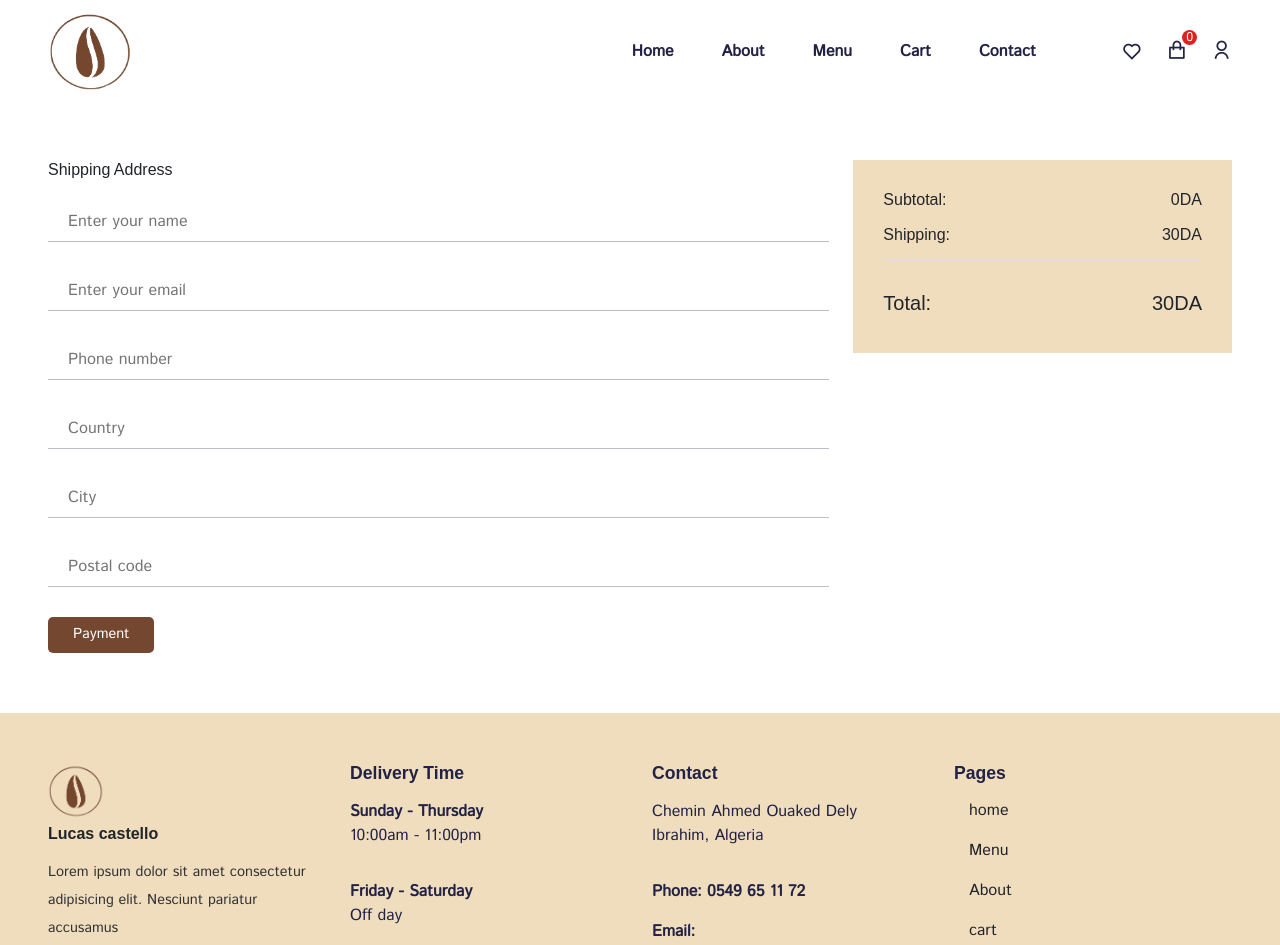
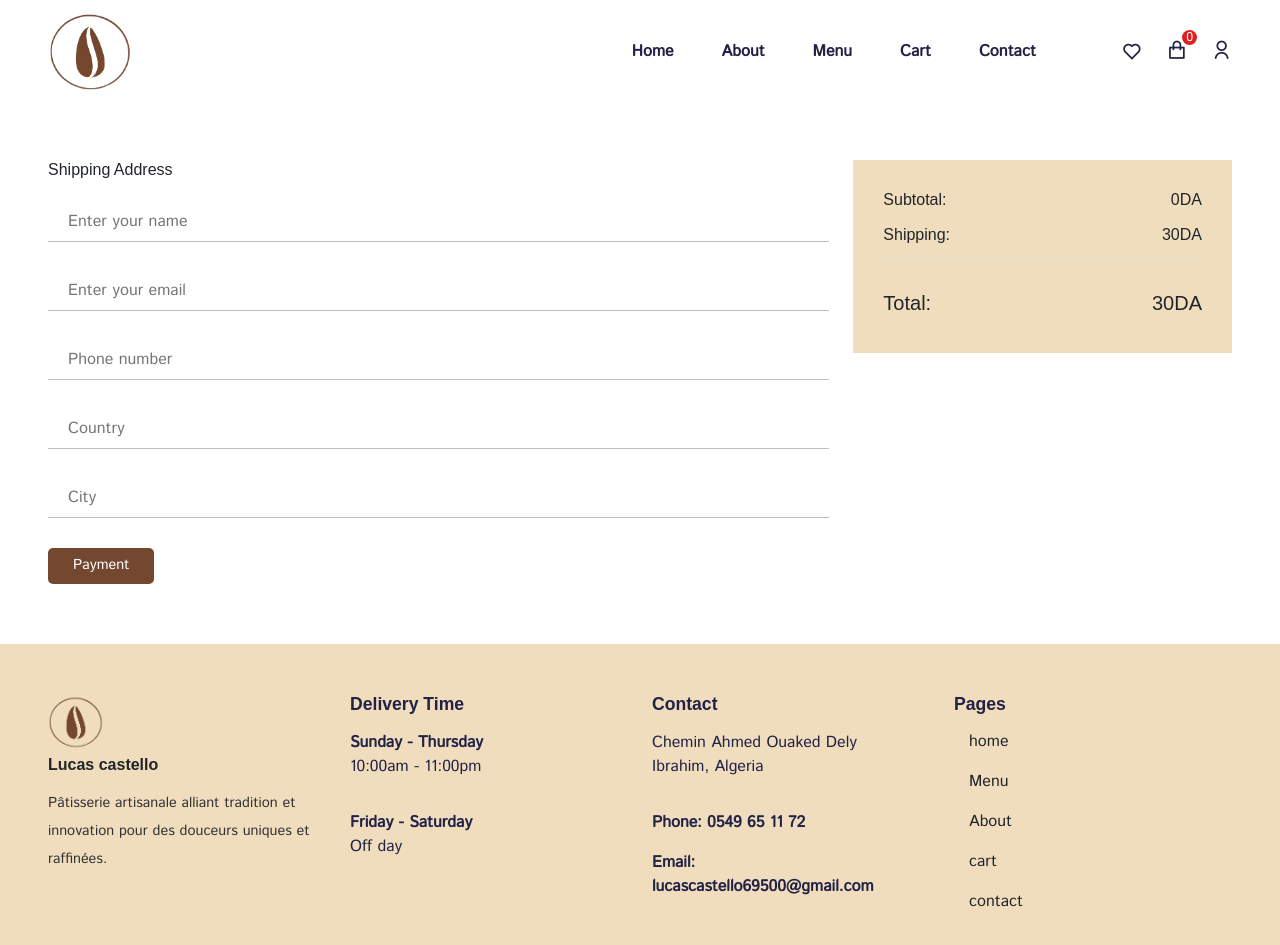
Before and after one commit to amina23aks/lucas, a React (Create React App) app: page /checkout in a window 1280 px wide. Shown: the top 945 px of the page. Built offline with nearby package versions, Linux system fonts and the light colour scheme; a web font is replaced by a local one.

Commit message:
modifier le text ta3 footer w n7it code f checkout et change text f hero

```diff
--- a/src/components/Footer/Footer.jsx
+++ b/src/components/Footer/Footer.jsx
@@ -38,8 +38,8 @@ const Footer = () => {
               <img src={logo} alt="logo" />
               <h5>Lucas castello</h5>
               <p>
-                Lorem ipsum dolor sit amet consectetur adipisicing elit.
-                Nesciunt pariatur accusamus
+              Pâtisserie artisanale alliant tradition et innovation pour des douceurs uniques
+               et raffinées.
               </p>
             </div>
           </Col>
--- a/src/pages/Checkout.jsx
+++ b/src/pages/Checkout.jsx
@@ -84,14 +84,7 @@ const Checkout = () => {
                     onChange={(e) => setEnterCity(e.target.value)}
                   />
                 </div>
-                <div className="form__group">
-                  <input
-                    type="number"
-                    placeholder="Postal code"
-                    required
-                    onChange={(e) => setPostalCode(e.target.value)}
-                  />
-                </div>
+
                 <button type="submit" className="addTOCart__btnC">
                   Payment
                 </button>
--- a/src/pages/Home.jsx
+++ b/src/pages/Home.jsx
@@ -143,7 +143,7 @@ const Home = () => {
                   <span className="shipping__icon">
                     <i class="ri-car-line"></i>
                   </span>
-                  Livraison gratuite
+                  Livraison
                 </p>
 
                 <p className="d-flex align-items-center gap-2">
```
